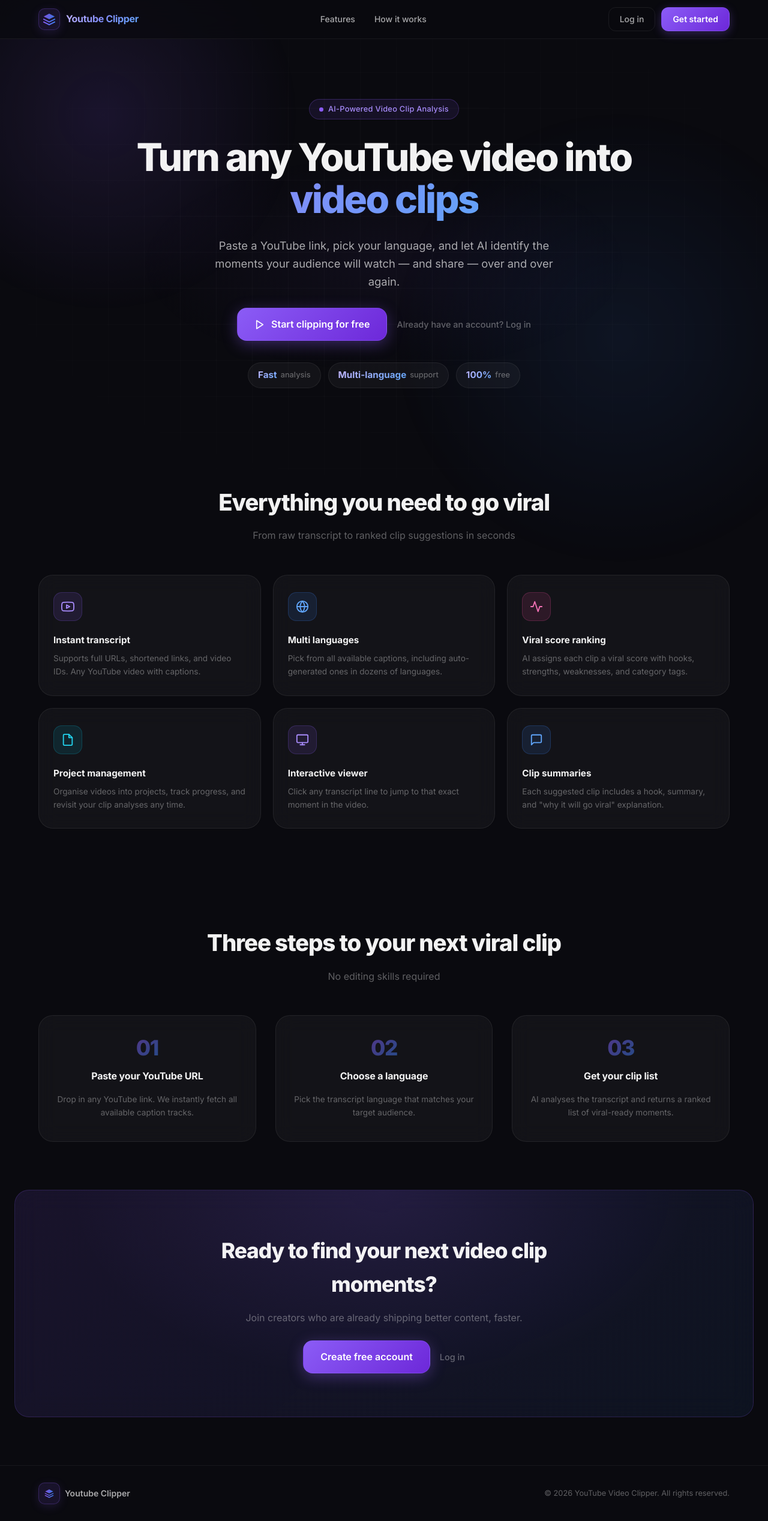
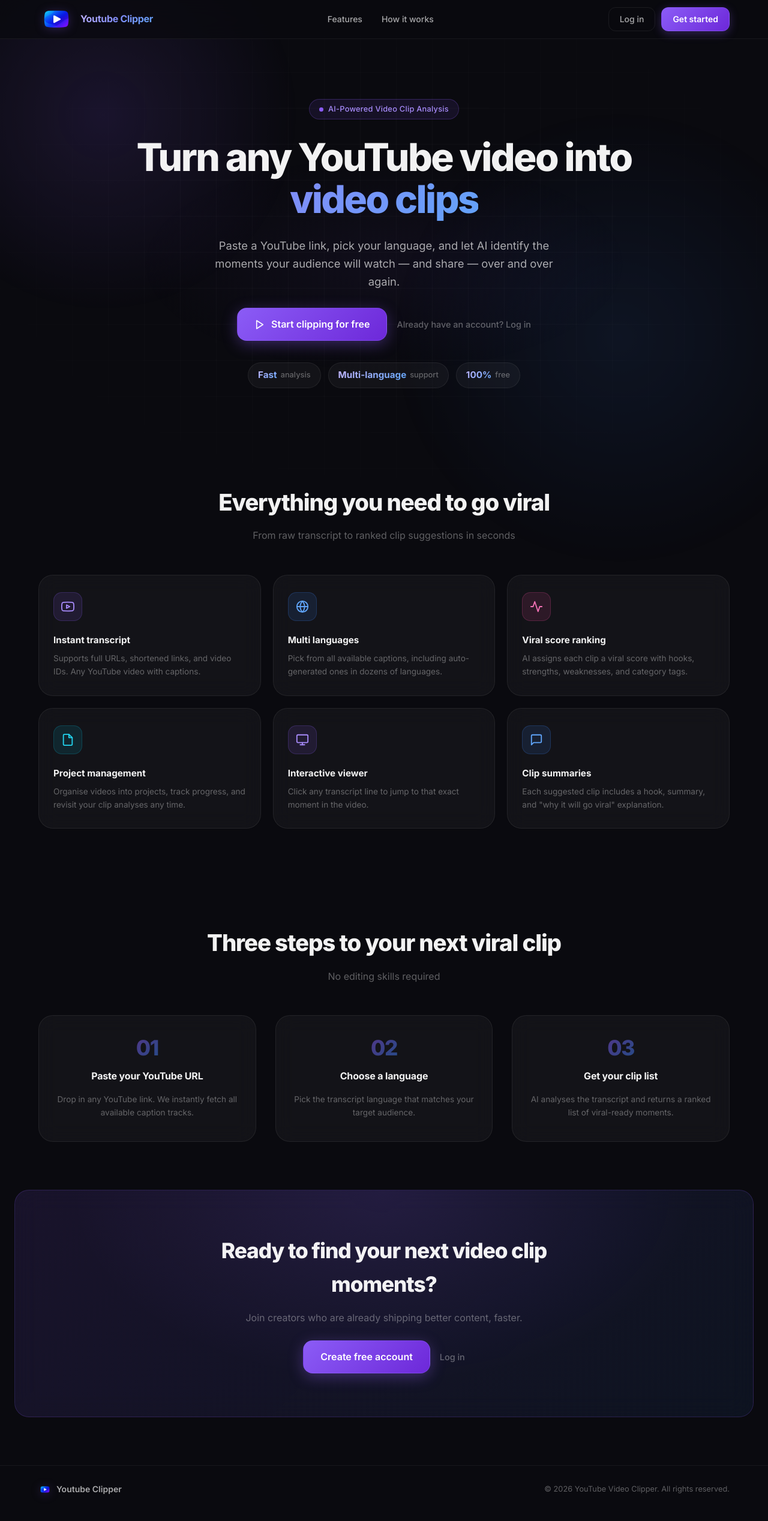
Before and after one commit to fickry04/youtube-clipper, a Next.js app: page / in a window 1280 px wide. Shown: the whole page at 60% size. Built offline with nearby package versions, Linux system fonts and the light colour scheme.

Commit message:
feat: replace SVG logos with image asset and implement auth redirection for authenticated users

```diff
--- a/app/page.module.css
+++ b/app/page.module.css
@@ -133,6 +133,13 @@
 }
 
 /* ── Logo mark ── */
+.logoImage {
+  object-fit: contain;
+  border-radius: 8px;
+  flex-shrink: 0;
+  filter: drop-shadow(0 2px 8px rgba(139, 92, 246, 0.25));
+}
+
 .logoMark {
   width: 36px;
   height: 36px;
--- a/app/page.tsx
+++ b/app/page.tsx
@@ -1,3 +1,4 @@
+import Image from 'next/image';
 import Link from 'next/link';
 import styles from './page.module.css';
 
@@ -15,27 +16,14 @@
         <div className={styles.navInner}>
           {/* Logo */}
           <Link href="/" className={styles.navLogo} aria-label="YouTube video Clipper home">
-            <div className={styles.logoMark} aria-hidden="true">
-              <svg width="22" height="22" viewBox="0 0 24 24" fill="none">
-                <path d="M12 2L2 7l10 5 10-5-10-5z" fill="url(#g1)" opacity="0.9" />
-                <path d="M2 17l10 5 10-5" stroke="url(#g2)" strokeWidth="2" strokeLinecap="round" />
-                <path d="M2 12l10 5 10-5" stroke="url(#g3)" strokeWidth="2" strokeLinecap="round" />
-                <defs>
-                  <linearGradient id="g1" x1="2" y1="7" x2="22" y2="12" gradientUnits="userSpaceOnUse">
-                    <stop stopColor="#8b5cf6" />
-                    <stop offset="1" stopColor="#3b82f6" />
-                  </linearGradient>
-                  <linearGradient id="g2" x1="2" y1="17" x2="22" y2="22" gradientUnits="userSpaceOnUse">
-                    <stop stopColor="#8b5cf6" />
-                    <stop offset="1" stopColor="#3b82f6" />
-                  </linearGradient>
-                  <linearGradient id="g3" x1="2" y1="12" x2="22" y2="17" gradientUnits="userSpaceOnUse">
-                    <stop stopColor="#8b5cf6" />
-                    <stop offset="1" stopColor="#3b82f6" />
-                  </linearGradient>
-                </defs>
-              </svg>
-            </div>
+            <Image
+              src="/logo.png"
+              alt="YouTube Clipper Logo"
+              width={60}
+              height={40}
+              className={styles.logoImage}
+              priority
+            />
             <span className={styles.navLogoText}>Youtube Clipper</span>
           </Link>
 
@@ -247,27 +235,13 @@
       <footer className={styles.footer}>
         <div className={styles.footerInner}>
           <div className={styles.footerLogo}>
-            <div className={styles.logoMark} aria-hidden="true">
-              <svg width="16" height="16" viewBox="0 0 24 24" fill="none">
-                <path d="M12 2L2 7l10 5 10-5-10-5z" fill="url(#gf1)" opacity="0.9" />
-                <path d="M2 17l10 5 10-5" stroke="url(#gf2)" strokeWidth="2" strokeLinecap="round" />
-                <path d="M2 12l10 5 10-5" stroke="url(#gf3)" strokeWidth="2" strokeLinecap="round" />
-                <defs>
-                  <linearGradient id="gf1" x1="2" y1="7" x2="22" y2="12" gradientUnits="userSpaceOnUse">
-                    <stop stopColor="#8b5cf6" />
-                    <stop offset="1" stopColor="#3b82f6" />
-                  </linearGradient>
-                  <linearGradient id="gf2" x1="2" y1="17" x2="22" y2="22" gradientUnits="userSpaceOnUse">
-                    <stop stopColor="#8b5cf6" />
-                    <stop offset="1" stopColor="#3b82f6" />
-                  </linearGradient>
-                  <linearGradient id="gf3" x1="2" y1="12" x2="22" y2="17" gradientUnits="userSpaceOnUse">
-                    <stop stopColor="#8b5cf6" />
-                    <stop offset="1" stopColor="#3b82f6" />
-                  </linearGradient>
-                </defs>
-              </svg>
-            </div>
+            <Image
+              src="/logo.png"
+              alt="YouTube Clipper Logo"
+              width={22}
+              height={22}
+              className={styles.logoImage}
+            />
             <span className={styles.footerLogoText}>Youtube Clipper</span>
           </div>
           <p className={styles.footerCopy}>© {new Date().getFullYear()} YouTube Video Clipper. All rights reserved.</p>
```
Also changed, not shown: app/(auth)/layout.tsx (+17 -20 lines), components/dashboard/Navbar.tsx (+9 -17 lines), proxy.ts (+28 -0 lines), public/logo.png (added).
